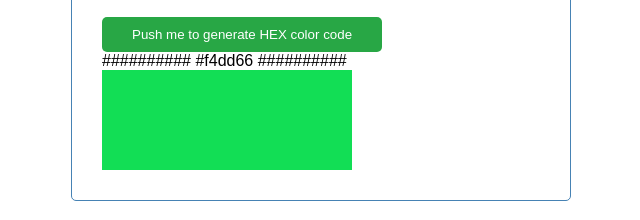
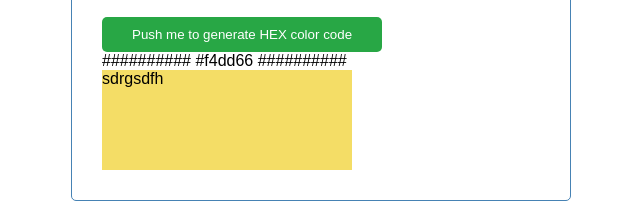
Before and after one commit to spankoj/random-color-generator-react-app, a React (Create React App) app: page / in a window 1280 px wide. Shown: the part 364-584 px from the top of the page, without its empty margins (319-959 px from the left). Built offline with nearby package versions, Linux system fonts and the light colour scheme.

Commit message:
Add working piece with props - state liftingi

```diff
--- a/src/App.js
+++ b/src/App.js
@@ -1,16 +1,20 @@
+import randomColor from 'randomcolor';
+import { useState } from 'react';
 import './App.css';
 import ColorDiv from './ColorDiv';
 import RandomColorGenerator from './RandomColorGenerator';
 
 function App() {
+  const randomColorHEX = randomColor();
+  const [hexcolor, setHexcolor] = useState(randomColorHEX);
   return (
     <div className="container">
       <header className="header">
         <img src="./rdm-color.jpg" alt="logo" />
         <p>Push button to get random HEX color code in desired color</p>
       </header>
-      <RandomColorGenerator />
-      <ColorDiv />
+      <RandomColorGenerator hexcolor={hexcolor} setHexcolor={setHexcolor} />
+      <ColorDiv color={hexcolor} />
     </div>
   );
 }
--- a/src/ColorDiv.js
+++ b/src/ColorDiv.js
@@ -1,3 +1,12 @@
-export default function ColorDiv() {
-  return <div className="box"></div>;
+export default function ColorDiv(props) {
+  return (
+    <div
+      className="box"
+      style={{
+        backgroundColor: props.color,
+      }}
+    >
+      sdrgsdfh
+    </div>
+  );
 }
--- a/src/RandomColorGenerator.js
+++ b/src/RandomColorGenerator.js
@@ -1,15 +1,12 @@
 import randomColor from 'randomcolor';
-import { useState } from 'react';
-
-export default function RandomColorGenerator() {
+export default function RandomColorGenerator(props) {
   const randomColorHEX = randomColor();
-  const [hexcolor, setHexcolor] = useState(randomColorHEX);
   return (
     <div>
-      <button className="btn" onClick={() => setHexcolor(randomColorHEX)}>
+      <button className="btn" onClick={() => props.setHexcolor(randomColorHEX)}>
         Push me to generate HEX color code
       </button>
-      <div>{`##########  ${hexcolor}  ##########
+      <div>{`##########  ${props.hexcolor}  ##########
       `}</div>
     </div>
   );
```
